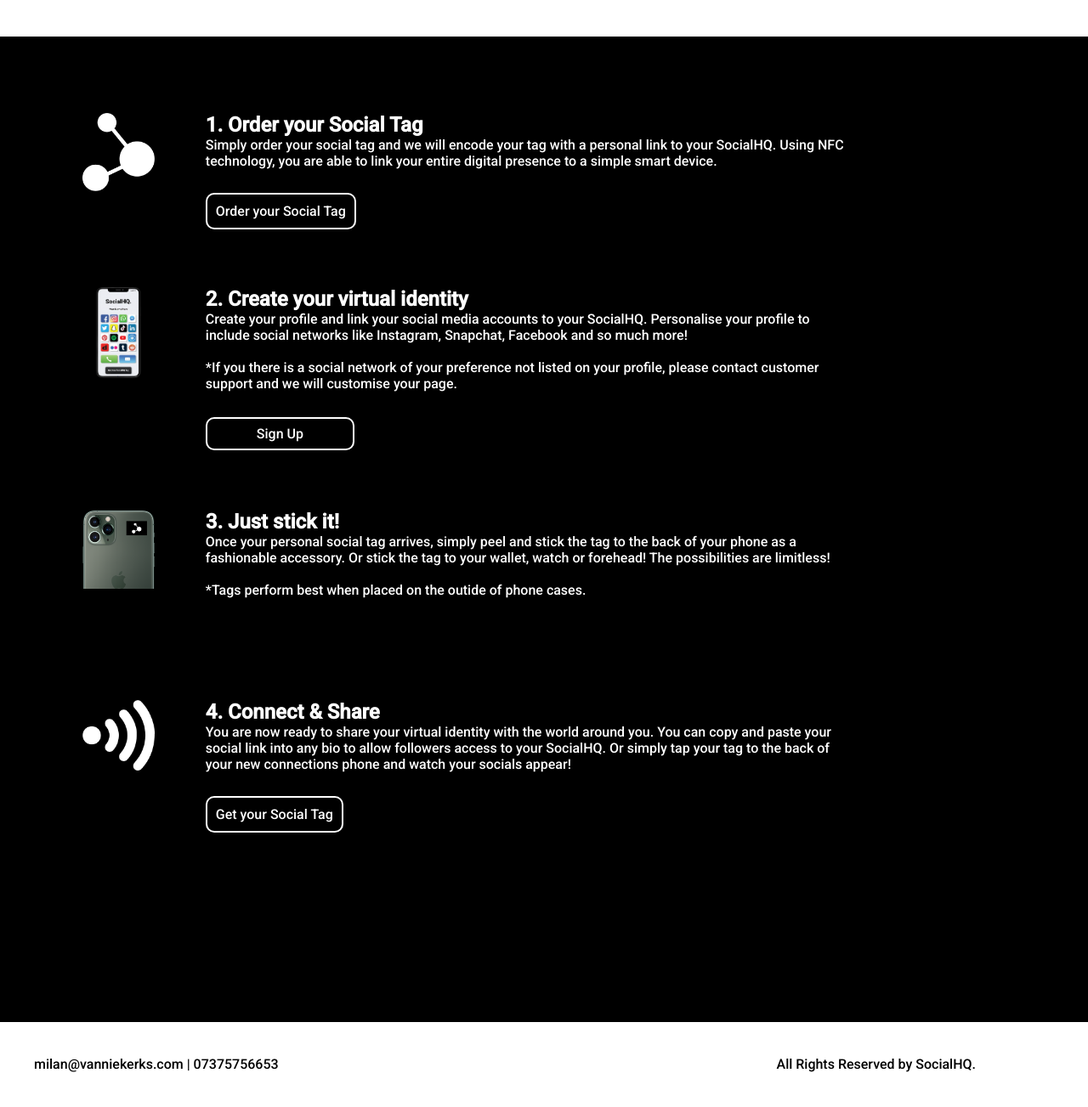
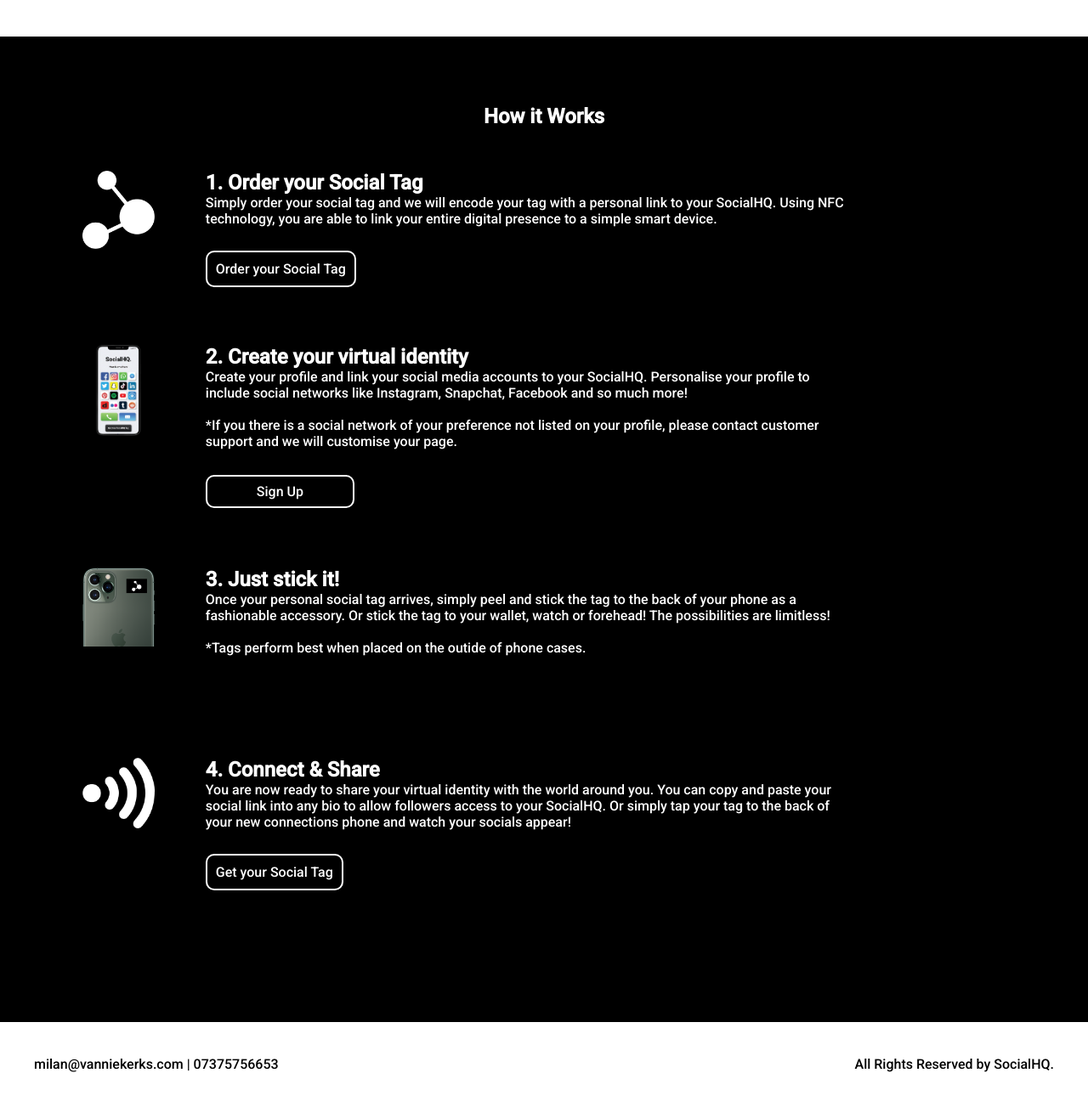
Before and after one commit to milanvn98/socialhq, a plain HTML site: page home.html in a window 1280 px wide. Shown: the part 1367-2670 px from the top of the page at 85% size. Drawn offline with Linux system fonts and the light colour scheme.

```diff
--- a/home.html
+++ b/home.html
@@ -33,7 +33,7 @@
 			<div class="s1_image"><img class="tutorial" src="Images/Mockups/PhoneFront.png"></div></div>
 		</section>
 		<section class="section2">
-
+			<div><h2 class="s2_header">How it Works</h2></div>
 			<div class="steps">
 				<div style="float:left; padding-right: 60px;">
 					<img class="step1" src="Images/IdentityWhite.png">
@@ -77,7 +77,7 @@
 		</section>
 		<footer>
 			<div class="footer">milan@vanniekerks.com | 07375756653</div>
-			<div class="footer" style="text-align: right;">All Rights Reserved by SocialHQ.</div>
+			<div class="footer_res">All Rights Reserved by SocialHQ.</div>
 		</footer>
 	</body>
 </head>
--- a/main.css
+++ b/main.css
@@ -203,6 +203,7 @@ section.section2 {
 
 h2.s2_header {
 	text-align: center;
+	padding-top: 40px;
 }
 
 div.steps {
@@ -245,7 +246,15 @@ footer {
 }
 
 div.footer {
-	display: inline-block;
+	float: left;
 	width: 40%;
 	padding: 40px;
+
 }
+
+div.footer_res {
+	float: right;
+	width: 40%;
+	padding: 40px;
+	text-align: right;
+}
```
Also changed, not shown: 2 other files.
